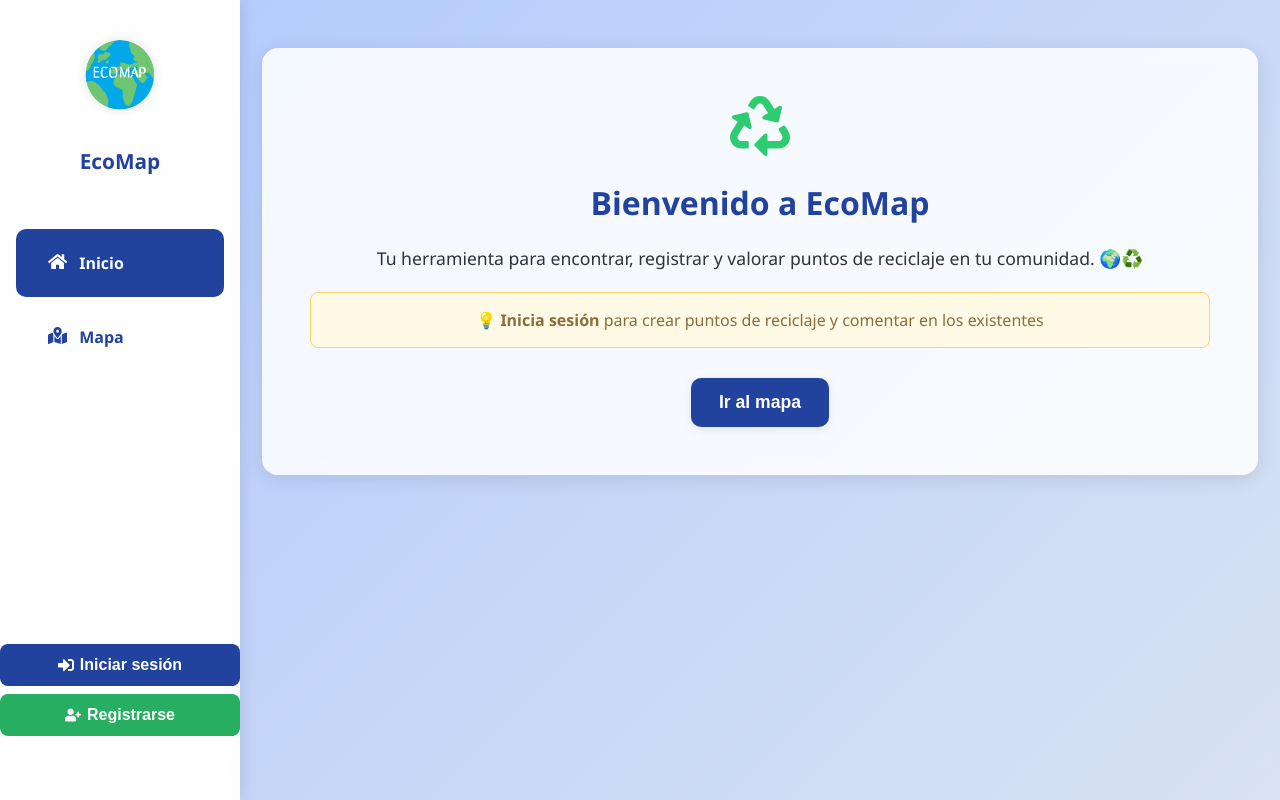
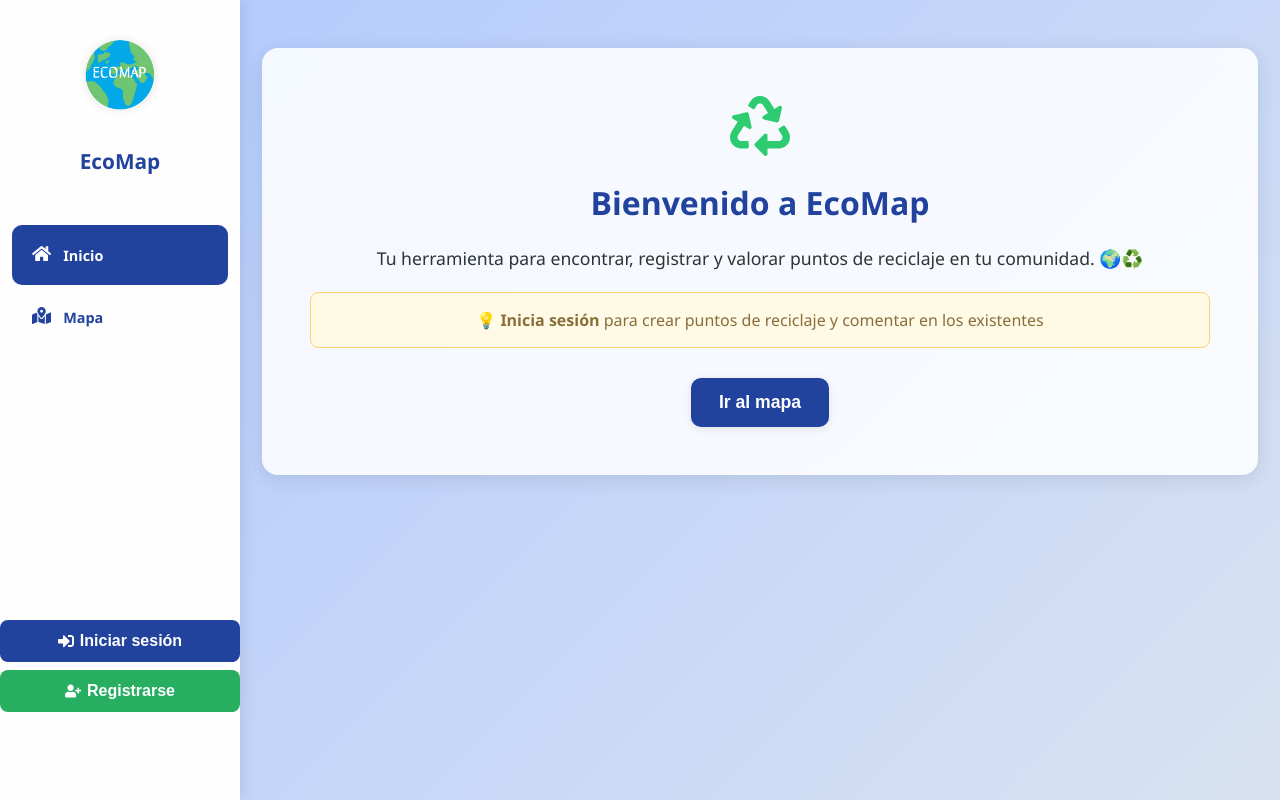
Before and after one commit to DavidET99/EcoMap, a React (Create React App) app in the folder ecomapfend/: page / in a window 1280 px wide. Built offline with nearby package versions, Linux system fonts and the light colour scheme.

Commit message:
mejora visual

```diff
--- a/ecomapfend/src/pages/Principal.js
+++ b/ecomapfend/src/pages/Principal.js
@@ -100,7 +100,7 @@ function Principal() {
             flexShrink: 0,
             flexDirection: "column",
             alignItems: "center",
-            padding: isMobile ? "80px 0 30px 0" : "40px 0",
+            padding: isMobile ? "60px 0 20px 0" : "40px 0",
             boxShadow: isMobile ? "none" : "2px 0 15px rgba(0,0,0,0.1)",
             transition: "all 0.3s ease",
             overflow: isMobile ? "auto" : "hidden",
@@ -135,7 +135,8 @@ function Principal() {
             listStyle: "none",
             padding: 0,
             width: "100%",
-            flex: 1
+            flexShrink: 0,
+            marginBottom: "20px",
           }}>
             <MenuItem
               icon={<FaHome />}
@@ -165,10 +166,11 @@ function Principal() {
           {/* botones horizontales */}
           <div style={{
             marginTop: "auto",
-            marginBottom: "24px",
+            marginBottom: "20px",
             width: "100%",
             padding: "0 16px",
             flexShrink: 0,
+            minHeight: isAuthenticated ? "60px" : "120px",
           }}>
             {isAuthenticated ? (
               <button
@@ -219,7 +221,6 @@ function Principal() {
                     alignItems: "center",
                     justifyContent: "center",
                     gap: "6px",
-                    flexShrink: 0,
                     minHeight: "40px",
                     whiteSpace: "nowrap",
                   }}
@@ -243,7 +244,6 @@ function Principal() {
                     alignItems: "center",
                     justifyContent: "center",
                     gap: "6px",
-                    flexShrink: 0,
                     minHeight: "40px",
                     whiteSpace: "nowrap",
                   }}
@@ -426,16 +426,16 @@ function MenuItem({ icon, text, active, onClick, isMobile }) {
         alignItems: "center",
         justifyContent: isMobile ? "center" : "flex-start",
         gap: "12px",
-        padding: isMobile ? "16px 32px" : "12px 32px",
-        margin: "6px 16px",
+        padding: "10px 20px",
+        margin: "2px 12px",
         borderRadius: "10px",
         cursor: "pointer",
         fontWeight: 600,
         background: active ? "#21429d" : "transparent",
         color: active ? "#fff" : "#21429d",
         transition: "all 0.2s ease",
-        fontSize: isMobile ? "1.1rem" : "1rem",
-        minHeight: "44px",
+        fontSize: isMobile ? "1.1rem" : "0.9rem",
+        minHeight: "40px",
       }}
       onMouseEnter={(e) => {
         if (!active) e.currentTarget.style.background = "rgba(33,66,157,0.15)";
```
